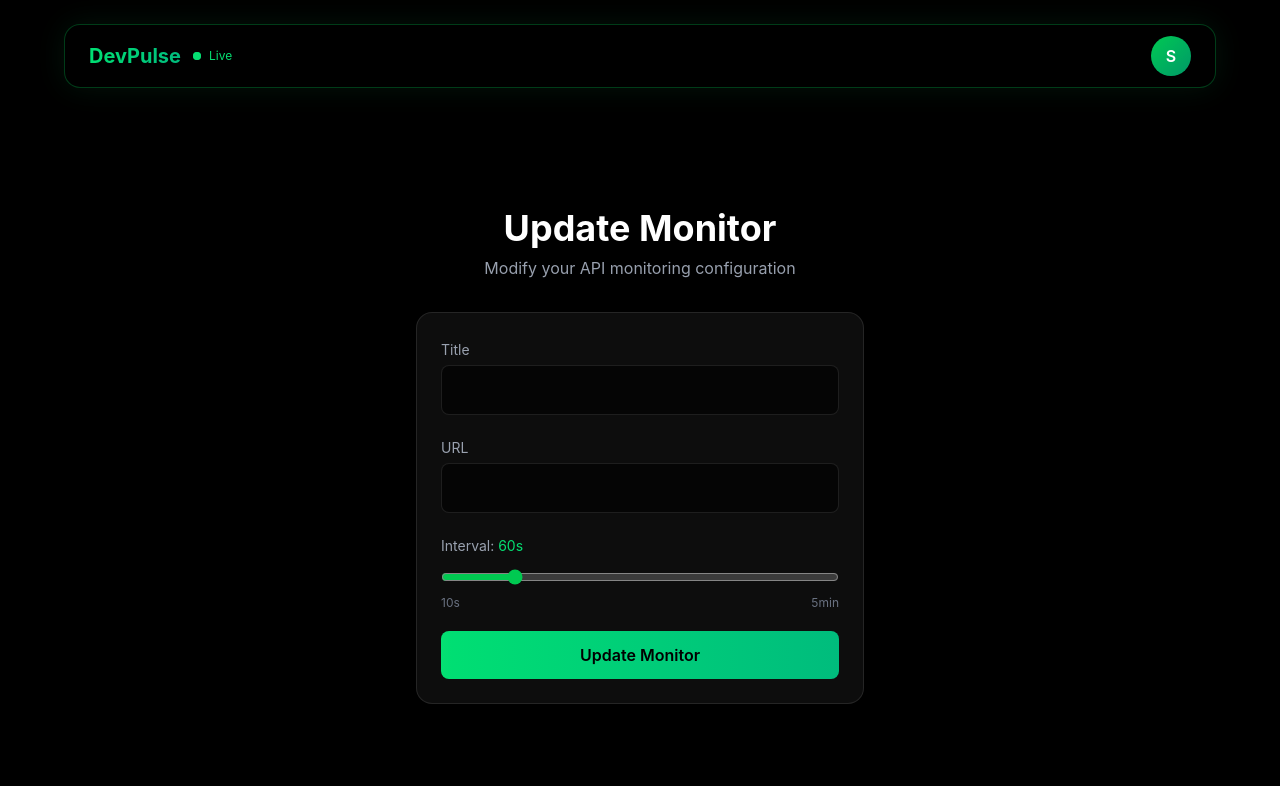
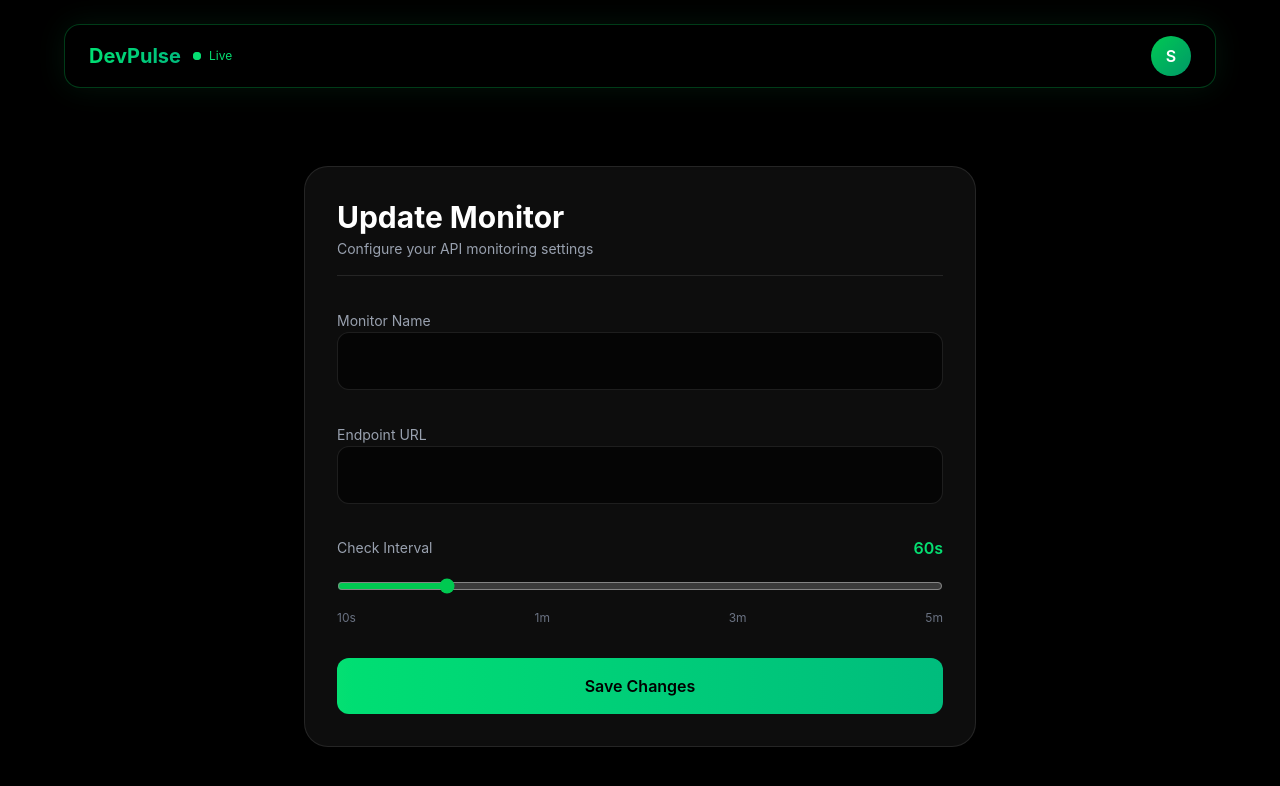
Before and after one commit to Manav948/DevPulse, a React (Vite) app in the folder frontend/: page /update/1 in a window 1280 px wide. Shown: the top 786 px of the page. Built offline with nearby package versions, Linux system fonts and the light colour scheme; no server answers; sample sign-in values are in the browser's storage.

Commit message:
fix import issue and update the updateMonitor component

```diff
--- a/frontend/src/App.jsx
+++ b/frontend/src/App.jsx
@@ -8,7 +8,7 @@ import AddMonitor from "./pages/AddMonitor/AddMonitor"
 import Settings from "./pages/settings/Settings"
 import Home from "./pages/Home/Home"
 import ProtectedRoute from "./components/ProtectedRoute"
-import UpdateMonitor from "./components/updateMonitor"
+import UpdateMonitor from "./components/UpdateMonitor"
 
 // Redirect already-authenticated users away from auth pages
 const PublicOnlyRoute = ({ children }) => {
--- a/frontend/src/components/UpdateMonitor.jsx
+++ b/frontend/src/components/UpdateMonitor.jsx
@@ -1,9 +1,8 @@
-import React, { useEffect } from 'react'
-import toast from 'react-hot-toast';
-import { useState } from "react"
+import React, { useEffect, useState } from "react";
+import toast from "react-hot-toast";
 import api from "../lib/axios";
-import { useNavigate, useParams } from 'react-router-dom';
-import Header from './Header';
+import { useNavigate, useParams } from "react-router-dom";
+import Header from "./Header";
 
 const UpdateMonitor = () => {
   const { id } = useParams();
@@ -13,49 +12,38 @@ const UpdateMonitor = () => {
   const [form, setForm] = useState({
     title: "",
     url: "",
-        interval: 60
-    })
+    interval: 60,
+  });
 
   useEffect(() => {
     const fetchMonitor = async () => {
       try {
         const res = await api.get(`/api/v1/monitor/${id}`);
-                setForm({
-                    title: res.data.monitor.title,
-                    url: res.data.monitor.url,
-                    interval: res.data.monitor.interval
-                })
-            } catch (error) {
-                console.log(error);
-                toast.error("Failed to fetch monitor details");
+        setForm(res.data.monitor);
+      } catch {
+        toast.error("Failed to fetch monitor");
       }
-        }
+    };
     fetchMonitor();
-    }, [id])
+  }, [id]);
 
   const handleChange = (e) => {
-        setForm({
-            ...form,
-            [e.target.name]: e.target.value
-        })
-    }
+    setForm({ ...form, [e.target.name]: e.target.value });
+  };
 
   const handleUpdate = async (e) => {
     e.preventDefault();
     try {
       setLoading(true);
-            const updateMonitor = await api.put(`/api/v1/monitor/${id}`, form);
-            toast.success("Monitor Updated Successfully");
+      await api.put(`/api/v1/monitor/${id}`, form);
+      toast.success("Monitor Updated");
       navigate("/dashboard");
-
-        } catch (error) {
-            console.log("Error during update monitor", error)
-            toast.error("Monitor not Updated");
+    } catch {
+      toast.error("Update failed");
     } finally {
       setLoading(false);
     }
-    }
-
+  };
 
   return (
     <div className="relative min-h-screen bg-black text-white overflow-hidden">
@@ -63,48 +51,50 @@ const UpdateMonitor = () => {
         <Header />
       </div>
 
-            <div className="relative z-10 flex flex-col items-center justify-center min-h-screen px-4 pt-28">
-
-                <div className="text-center mb-8">
-                    <h1 className="text-3xl md:text-4xl font-bold">
-                        Update Monitor
-                    </h1>
-                    <p className="text-gray-400 mt-2">
-                        Modify your API monitoring configuration
+      <div className="relative z-10 flex items-center justify-center min-h-screen px-4 pt-28">
+        <form
+          onSubmit={handleUpdate}
+          className="w-full max-w-2xl backdrop-blur-2xl bg-white/5 border border-white/10 rounded-3xl p-8 space-y-8
+          shadow-[0_0_60px_rgba(0,0,0,0.8)]"
+        >
+          <div className="border-b border-white/10 pb-4">
+            <h1 className="text-3xl font-bold">Update Monitor</h1>
+            <p className="text-gray-400 text-sm mt-1">
+              Configure your API monitoring settings
             </p>
           </div>
 
-                <form
-                    onSubmit={handleUpdate}
-                    className="w-full max-w-md backdrop-blur-xl bg-white/5 border border-white/10 rounded-2xl p-6 space-y-5 shadow-[0_0_40px_rgba(0,0,0,0.6)]"
-                >
-
-                    <div>
-                        <label className="text-sm text-gray-400">Title</label>
+          <div className="space-y-3">
+            <label className="text-sm text-gray-400">Monitor Name</label>
             <input
               type="text"
               name="title"
               value={form.title}
               onChange={handleChange}
-                            className="w-full mt-1 p-3 rounded-lg bg-black/60 border border-white/10 focus:border-green-400 outline-none"
+              className="w-full p-4 rounded-xl bg-black/60 border border-white/10 focus:border-green-400 outline-none"
             />
           </div>
 
-                    <div>
-                        <label className="text-sm text-gray-400">URL</label>
+          <div className="space-y-3">
+            <label className="text-sm text-gray-400">Endpoint URL</label>
             <input
               type="text"
               name="url"
               value={form.url}
               onChange={handleChange}
-                            className="w-full mt-1 p-3 rounded-lg bg-black/60 border border-white/10 focus:border-green-400 outline-none"
+              className="w-full p-4 rounded-xl bg-black/60 border border-white/10 focus:border-green-400 outline-none"
             />
           </div>
 
-                    <div>
+          <div className="space-y-4">
+            <div className="flex justify-between items-center">
               <label className="text-sm text-gray-400">
-                            Interval: <span className="text-green-400">{form.interval}s</span>
+                Check Interval
               </label>
+              <span className="text-green-400 font-semibold">
+                {form.interval}s
+              </span>
+            </div>
 
             <input
               type="range"
@@ -115,29 +105,31 @@ const UpdateMonitor = () => {
               onChange={(e) =>
                 setForm({ ...form, interval: Number(e.target.value) })
               }
-                            className="w-full mt-3 accent-green-500 cursor-pointer"
+              className="w-full accent-green-500 cursor-pointer"
             />
 
-                        <div className="flex justify-between text-xs text-gray-500 mt-1">
+            <div className="flex justify-between text-xs text-gray-500">
               <span>10s</span>
-                            <span>5min</span>
+              <span>1m</span>
+              <span>3m</span>
+              <span>5m</span>
             </div>
           </div>
 
           <button
             type="submit"
             disabled={loading}
-                        className="w-full bg-linear-to-r from-green-400 to-emerald-500 text-black font-semibold py-3 rounded-lg hover:opacity-90 transition"
+            className="w-full py-4 rounded-xl font-semibold
+            bg-linear-to-r from-green-400 to-emerald-500 text-black
+            hover:opacity-90 transition"
           >
-                        {loading ? "Updating..." : "Update Monitor"}
+            {loading ? "Updating..." : "Save Changes"}
           </button>
 
         </form>
-
       </div>
     </div>
   );
 };
 
-
 export default UpdateMonitor;
```
Lines whose indentation alone changed are shown as unchanged.
